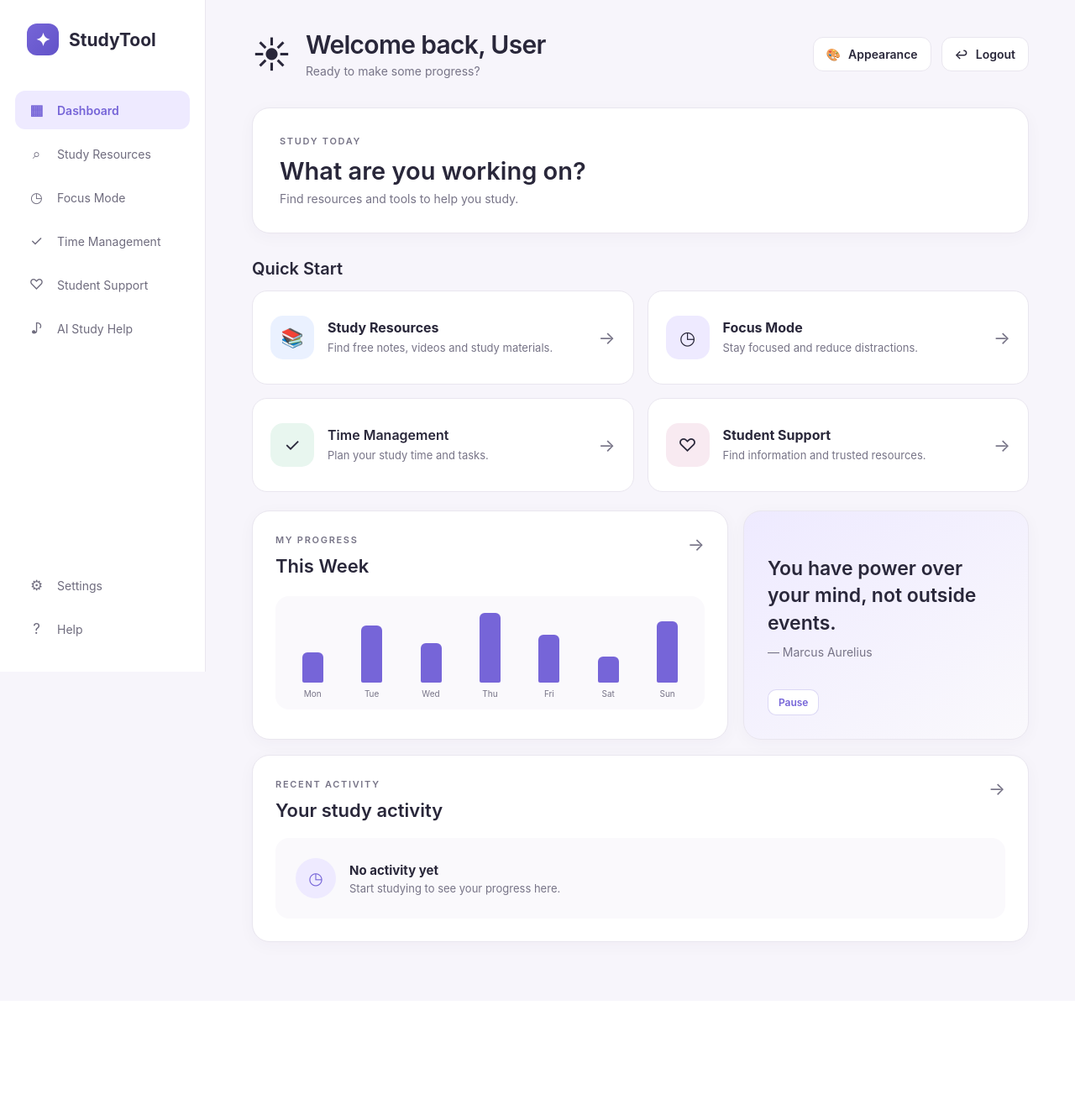
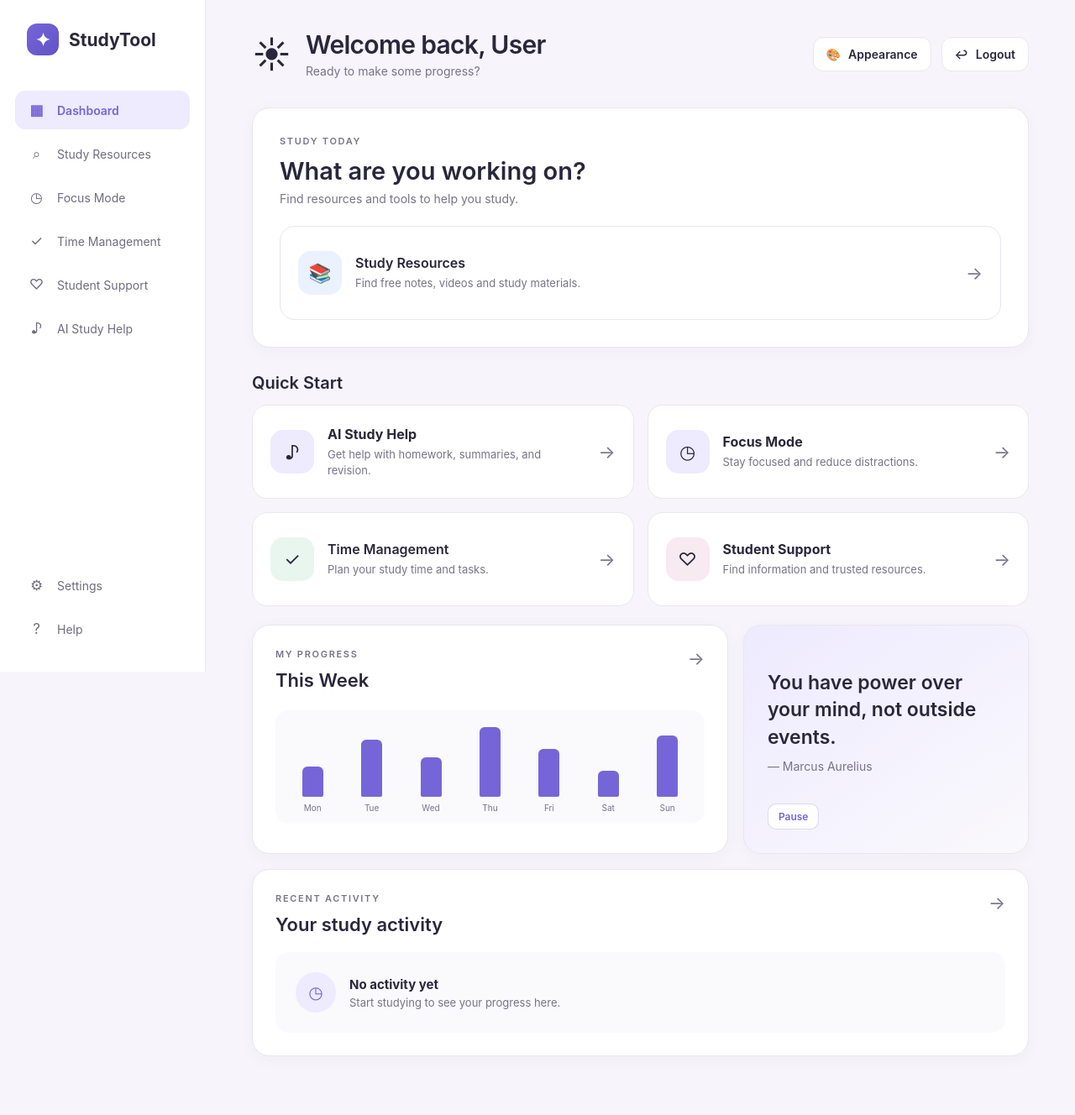
Before and after one commit to rahejaarya/Complete-Study-Tool, a Flask app: page / in a window 1280 px wide. Shown: the whole page at 84% size. Before the commit the page ends 1130 px from the top, so only its background shows below. Run offline with Flask 3, Linux system fonts and the light colour scheme; a user stored in the database is signed in.

Commit message:
wireframe changes

```diff
--- a/static/style.css
+++ b/static/style.css
@@ -558,6 +558,26 @@ body {
     font-size: 14px;
 }
 
+.study-resource-link {
+    margin-top: 24px;
+    color: var(--text);
+    text-decoration: none;
+}
+
+.study-resource-link .feature-title {
+    display: block;
+    margin-bottom: 5px;
+    font-size: 16px;
+    font-weight: 600;
+}
+
+.study-resource-link .feature-description {
+    display: block;
+    color: var(--muted);
+    font-size: 13px;
+    line-height: 1.45;
+}
+
 
 /* SEARCH */
 
@@ -672,6 +692,10 @@ body {
 
 .resources-icon {
     background: var(--blue-light);
+}
+
+.ai-icon {
+    background: var(--purple-light);
 }
 
 
--- a/templates/index.html
+++ b/templates/index.html
@@ -122,6 +122,15 @@
                         Find resources and tools to help you study.
                     </p>
 
+                    <a href="{{ url_for('resources') }}" class="feature-card study-resource-link">
+                        <span class="feature-icon resources-icon" aria-hidden="true">📚</span>
+                        <span class="feature-content">
+                            <span class="feature-title">Study Resources</span>
+                            <span class="feature-description">Find free notes, videos and study materials.</span>
+                        </span>
+                        <span class="card-arrow" aria-hidden="true">→</span>
+                    </a>
+
                 </div>
 
 
@@ -133,20 +142,20 @@
 
                 <div class="feature-grid">
 
-                    <!-- Resources (Clickable) -->
-                    <a href="{{ url_for('resources') }}" style="text-decoration: none; color: inherit; display: block;">
+                    <!-- AI Study Help -->
+                    <a href="{{ url_for('ai_help') }}" style="text-decoration: none; color: inherit; display: block;">
                         <div class="feature-card">
 
-                            <div class="feature-icon resources-icon">
-                                📚
+                            <div class="feature-icon ai-icon">
+                                ♪
                             </div>
 
                             <div class="feature-content">
 
-                                <h3>Study Resources</h3>
+                                <h3>AI Study Help</h3>
 
                                 <p>
-                                    Find free notes, videos and study materials.
+                                    Get help with homework, summaries, and revision.
                                 </p>
 
                             </div>
```
